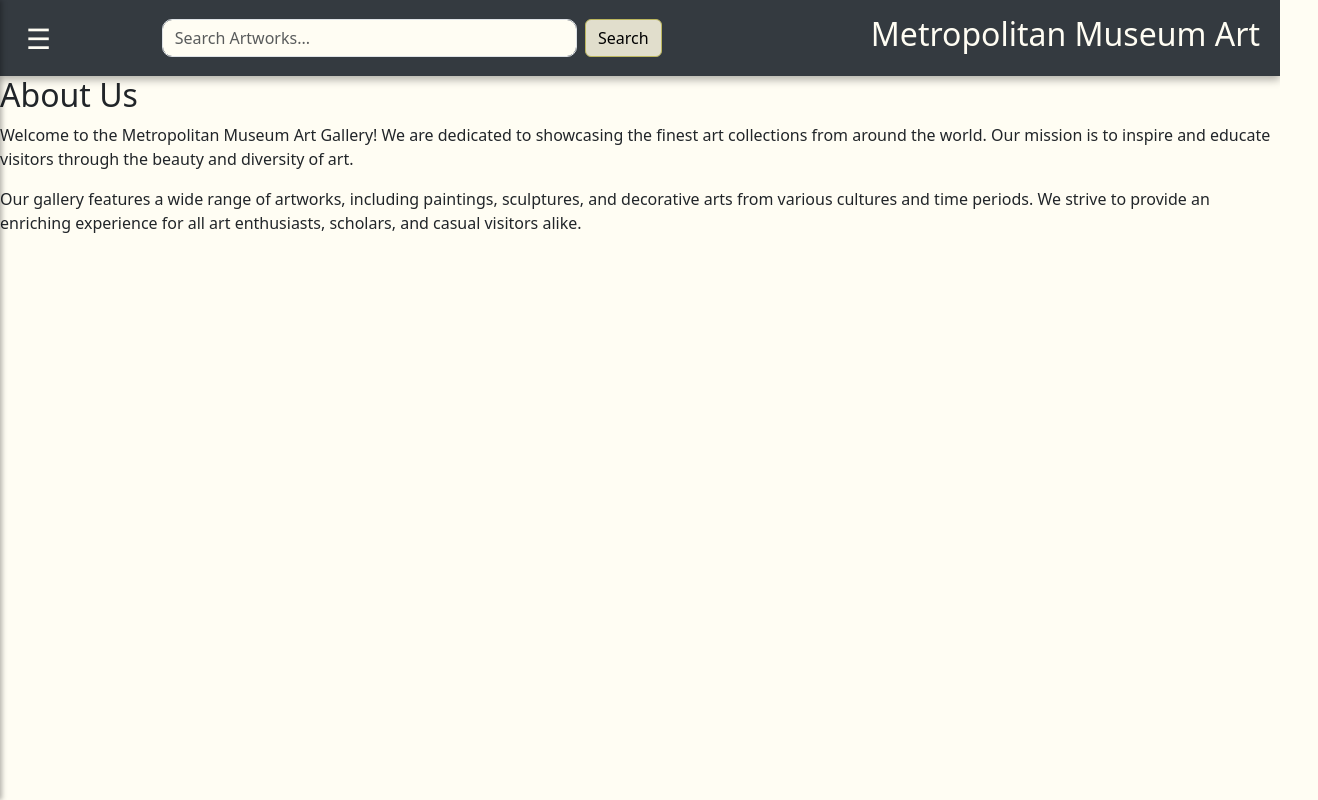
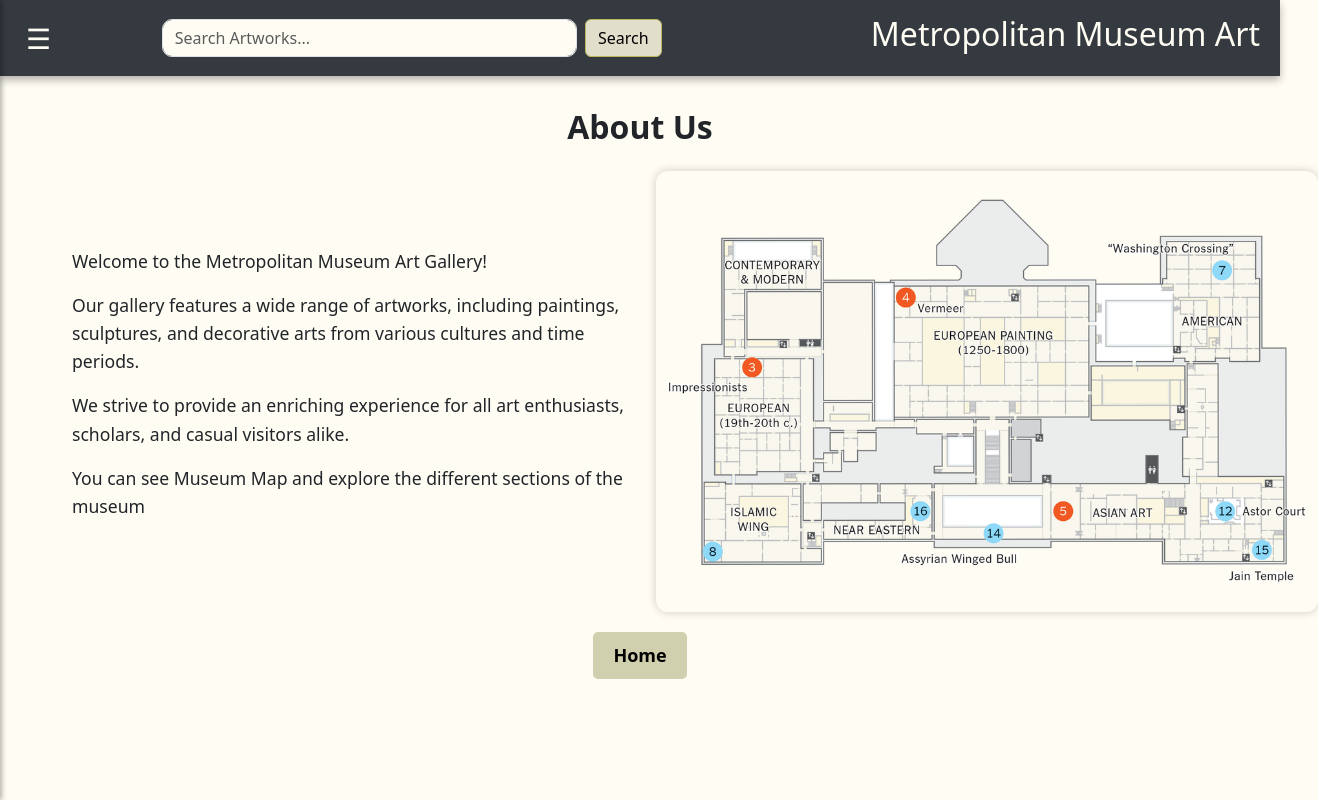
Before and after one commit to LSanjyan/met-museum-app, a React (Create React App) app: page /about in a window 1280 px wide. Shown: the whole page, 1318 px wide, since content can reach past the window. Built offline with nearby package versions, Linux system fonts and the light colour scheme.

Commit message:
Added changes in About and Contact Components

```diff
--- a/src/pages/About.css
+++ b/src/pages/About.css
@@ -1,5 +1,41 @@
-.About {
-  background-color: #f0f0f0;
-  padding: 40px;
-  font-family: Arial, sans-serif;
+.about-container {
+  padding: 2rem;
+  max-width: 1200px;
+  margin: auto;
 }
+
+.about-title {
+  font-size: 2rem;
+  margin-bottom: 1.5rem;
+  font-weight: bold;
+  text-align: center;
+}
+
+.about-content {
+  display: flex;
+  flex-direction: row;
+  gap: 2rem;
+  align-items: center;
+  justify-content: space-between;
+  flex-wrap: wrap;
+}
+
+.about-text {
+  flex: 1;
+  min-width: 300px;
+  font-size: 1.1rem;
+  line-height: 1.6;
+}
+
+.about-image {
+  flex: 1;
+  min-width: 300px;
+  text-align: center;
+}
+
+.about-image img {
+  max-width: 120%;
+  height: auto;
+  border-radius: 12px;
+  box-shadow: 0 0 10px rgba(0, 0, 0, 0.2);
+}
--- a/src/pages/About.js
+++ b/src/pages/About.js
@@ -1,22 +1,36 @@
 import React from "react";
+import { useNavigate } from "react-router-dom";
 import "./About.css";
 
 function About() {
+  const navigate = useNavigate();
   return (
     <div className="about-container">
-      <h2>About Us</h2>
-      <p>
-        Welcome to the Metropolitan Museum Art Gallery! We are dedicated to
-        showcasing the finest art collections from around the world. Our mission
-        is to inspire and educate visitors through the beauty and diversity of
-        art.
-      </p>
-      <p>
-        Our gallery features a wide range of artworks, including paintings,
-        sculptures, and decorative arts from various cultures and time periods.
-        We strive to provide an enriching experience for all art enthusiasts,
-        scholars, and casual visitors alike.
-      </p>
+      <h2 className="about-title">About Us</h2>
+      <div className="about-content">
+        <div className="about-text">
+          <p>Welcome to the Metropolitan Museum Art Gallery!</p>
+          <p>
+            Our gallery features a wide range of artworks, including paintings,
+            sculptures, and decorative arts from various cultures and time
+            periods.
+          </p>
+          <p>
+            We strive to provide an enriching experience for all art
+            enthusiasts, scholars, and casual visitors alike.
+          </p>
+          <p>
+            You can see Museum Map and explore the different sections of the
+            museum
+          </p>
+        </div>
+        <div className="about-image">
+          <img src="met_map.png" alt="Met Museum Map" />
+        </div>
+      </div>
+      <button className="home-btn" onClick={() => navigate("/")}>
+        Home
+      </button>
     </div>
   );
 }
--- a/src/pages/Contact.js
+++ b/src/pages/Contact.js
@@ -1,7 +1,23 @@
 import React from "react";
+import { useNavigate } from "react-router-dom";
 
 function Contact() {
-  return <div>Contact</div>;
+  const navigate = useNavigate();
+  return (
+    <div className="about-container">
+      <h2 className="about-title">Contact</h2>
+      <div className="about-content">
+        <div className="about-text">
+          <p>Contact Us Via Email: mail@mail.com </p>
+          <p>Phone: 123-456-7890</p>
+          <p>Address: 100 Avenue, Arctica </p>
+        </div>
+      </div>
+      <button className="home-btn" onClick={() => navigate("/")}>
+        Home
+      </button>
+    </div>
+  );
 }
 
 export default Contact;
```
Also changed, not shown: public/met_map.png (added).
